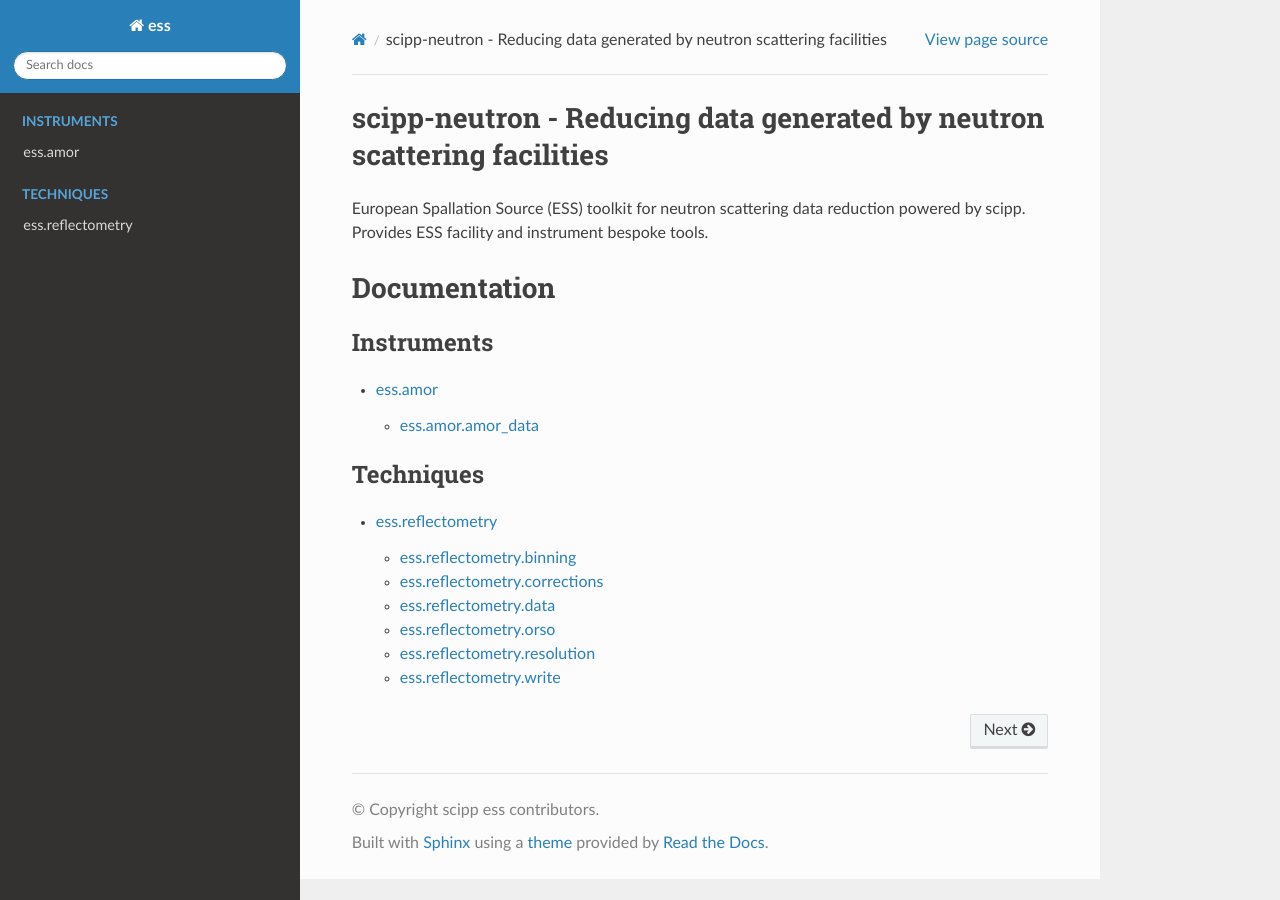
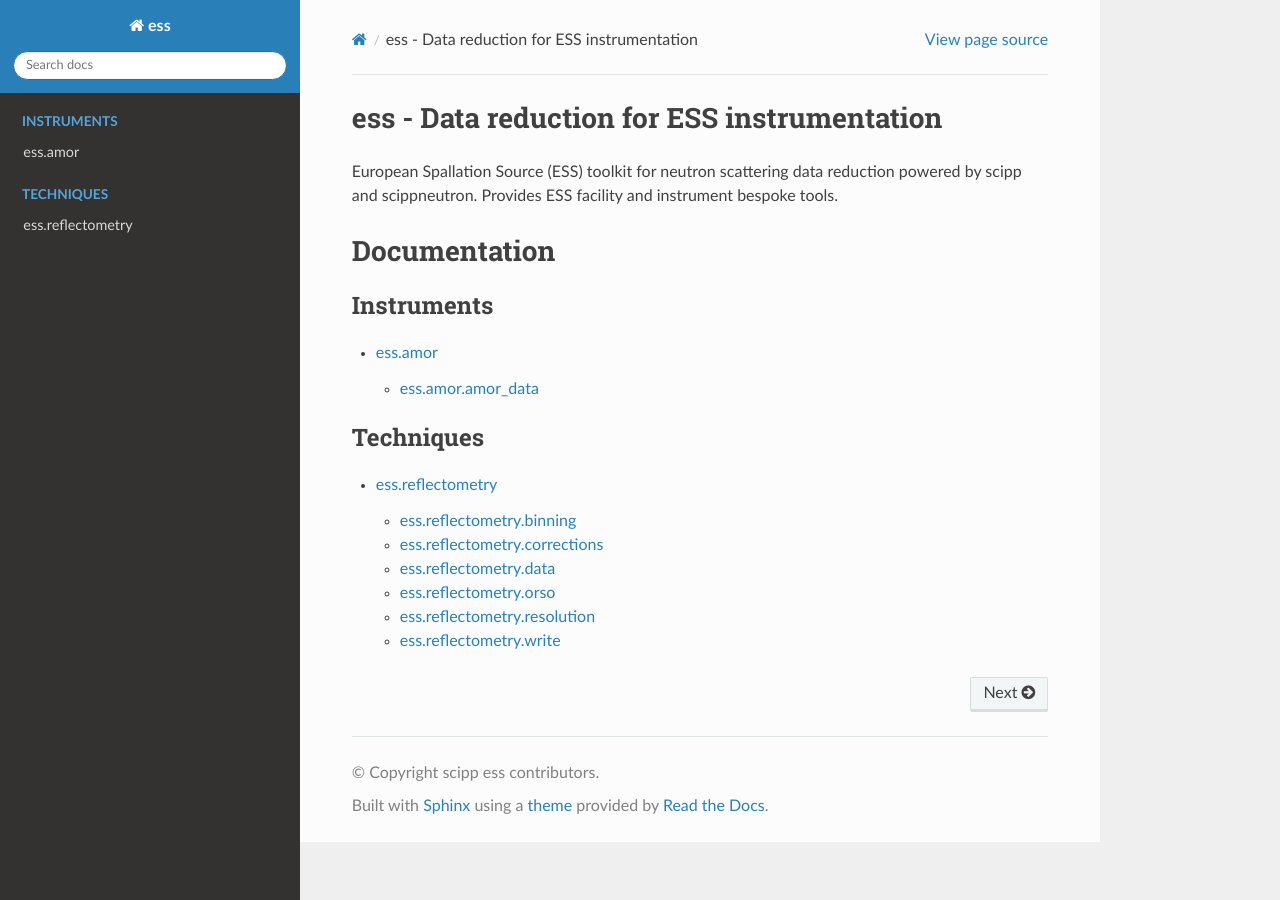
Before and after one commit to gudlot/ess, a Sphinx documentation site: the page built from docs/index.rst, in a window 1280 px wide. Built offline with Sphinx 7.4.7 and the Read the Docs theme 2.0.0, drawn with Linux system fonts in a browser that asks for light colours.

Commit message:
change tag line

```diff
--- a/docs/index.rst
+++ b/docs/index.rst
@@ -1,7 +1,8 @@
-scipp-neutron - Reducing data generated by neutron scattering facilities
-========================================================================
+ess - Data reduction for ESS instrumentation
+============================================
 
-European Spallation Source (ESS) toolkit for neutron scattering data reduction powered by scipp. Provides ESS facility and instrument bespoke tools.
+European Spallation Source (ESS) toolkit for neutron scattering data reduction powered by scipp and scippneutron.
+Provides ESS facility and instrument bespoke tools.
 
 Documentation
 =============
```
